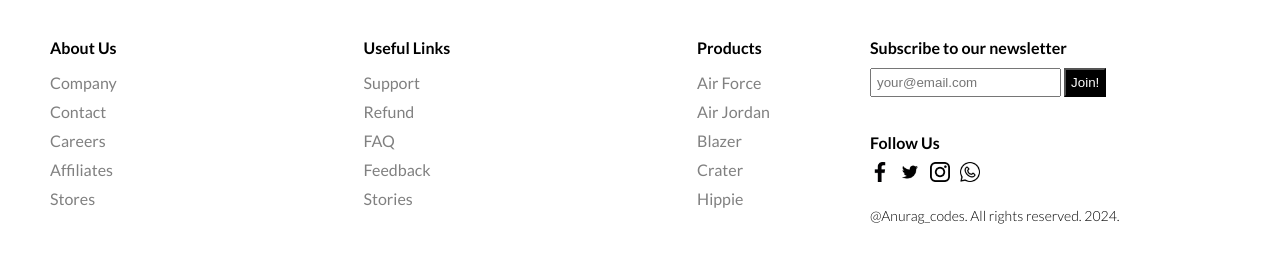
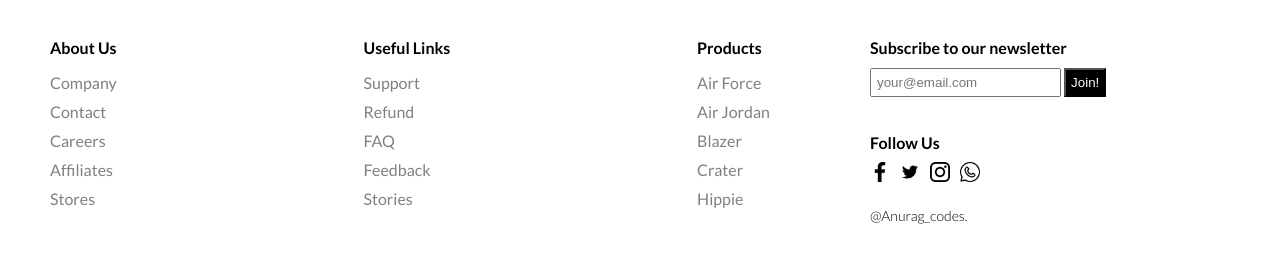
Before and after one commit to ACodeCorner12/E-Commerce-website, a plain HTML site: page index.html in a window 1280 px wide. Shown: the part 3617-3891 px from the top of the page. Drawn offline with Linux system fonts and the light colour scheme.

Commit message:
Update index.html

```diff
--- a/index.html
+++ b/index.html
@@ -254,7 +254,7 @@
                 </div>
             </div>
             <div class="footerRightMenu">
-                <span class="copyright">@Anurag_codes. All rights reserved. 2024.</span>
+                <span class="copyright">@Anurag_codes.</span>
             </div>
         </div>
     </footer>
```
